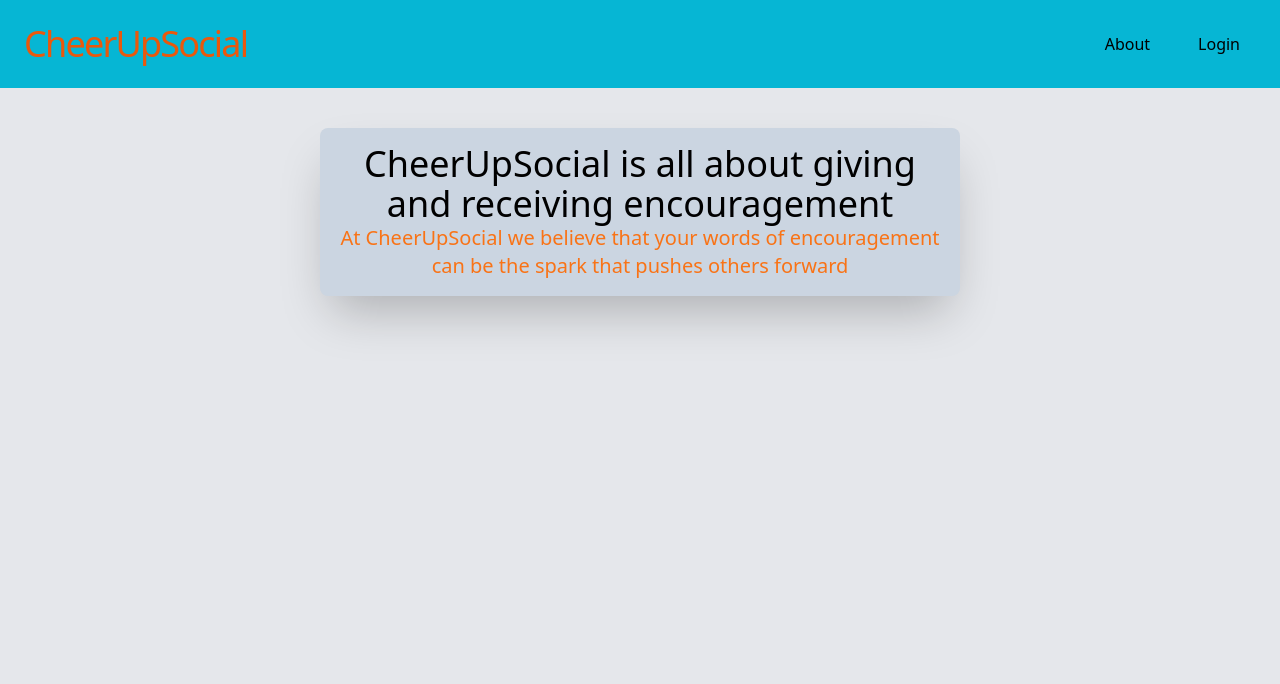
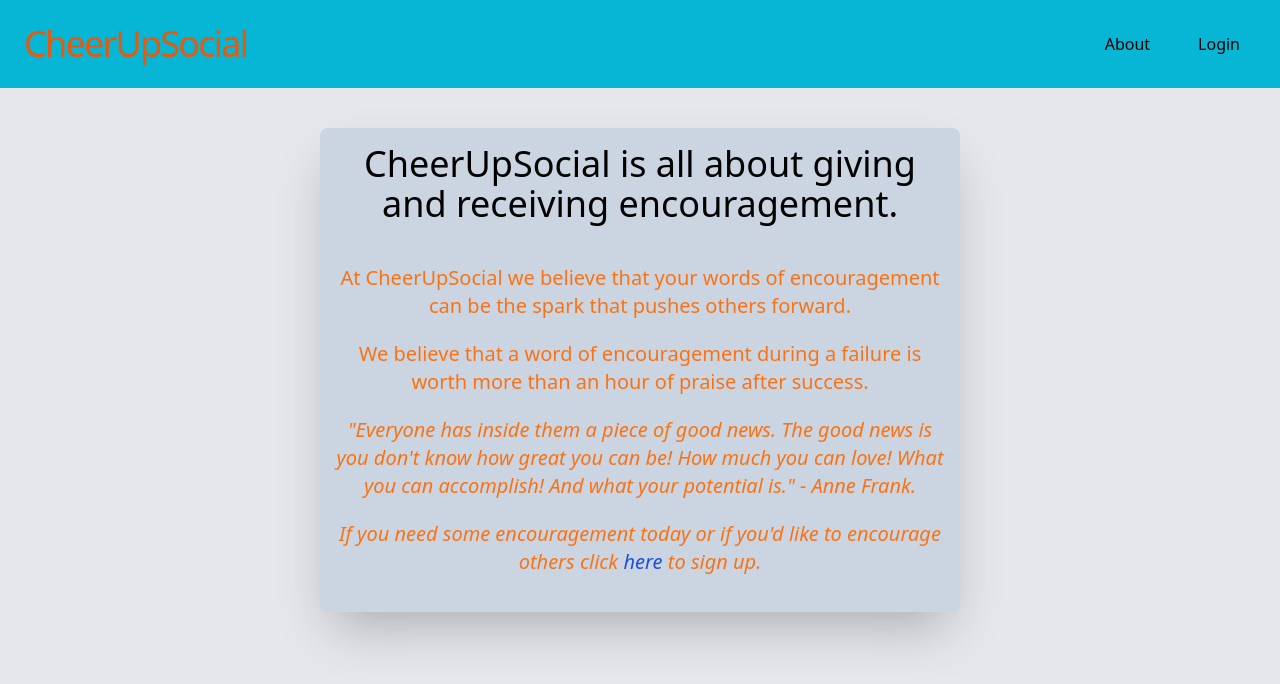
Before and after one commit to carlosgit7/final_project, a Vue app: page /about in a window 1280 px wide. Shown: the top 684 px of the page. Built offline with nearby package versions, Linux system fonts and the light colour scheme.

Commit message:
protected private routes

```diff
--- a/src/pages/about.vue
+++ b/src/pages/about.vue
@@ -1,6 +1,11 @@
 <template>
   <div class="flex flex-col w-1/2 mx-auto mt-10 p-4 text-xl font-light bg-slate-300 rounded-lg shadow-2xl items-center justify-center overflow-hidden text-center">
-    <h1 class="text-4xl"><span class="font-normal"> CheerUpSocial</span> is all about giving and receiving encouragement</h1>
-    <h3 class="text-orange-500">At CheerUpSocial we believe that your words of encouragement can be the spark that pushes others forward</h3>
+    <h1 class="text-4xl"><span class="font-normal"> CheerUpSocial</span> is all about giving and receiving encouragement.</h1>
+    <h3 class="text-orange-500 mt-10">At CheerUpSocial we believe that your words of encouragement can be the spark that pushes others forward.</h3>
+    <h3 class="text-orange-500 mt-5">We believe that a word of encouragement during a failure is worth more than an hour of praise after success.</h3>
+    <h3 class="text-orange-500 mt-5 italic">"Everyone has inside them a piece of good news. The good news is you don't know how great you can be! How much you can love! What you can accomplish! And what your potential is." - Anne Frank.</h3>
+    <h3 class="text-orange-500 mt-5 mb-5 italic">If you need some encouragement today or if you'd like to encourage others click
+    <router-link to="/" class="mt-5 text-blue-700">here</router-link> to sign up.</h3>
+
 </div>
 </template>
--- a/src/pages/index.vue
+++ b/src/pages/index.vue
@@ -36,14 +36,14 @@ const { error, setError } = loginError()
   {{isAuthenticated}}
   <div class="flex w-1/2 mx-auto  mt-16 p-4 text-xl font-light bg-slate-300 rounded-lg shadow-2xl items-center justify-center overflow-hidden">
     <form @submit.prevent="logginIn" class="flex flex-col space-y-4 p-3 w-1/2">
-      <input type="text" placeholder="Email" class="pl-2 rounded-md" v-model="username"
+      <input type="text" placeholder="Email or username" class="pl-2 rounded-md" v-model="username"
       :class="!ready && error ? 'border-2 border-red-500 p-1 rounded-md' : 'p-1 rounded-md'">
       <input type="password" placeholder="Password" class="pl-2 rounded-md" v-model="password"
       :class="!ready && error ? 'border-2 border-red-500 p-1 rounded-md' : 'p-1 rounded-md'">
       <button type="submit" @submit.prevent="logginIn" class="w-4/5 m-auto bg-green-500 rounded-md hover:bg-green-600">Login</button>
       <button class="w-4/5 m-auto bg-blue-600 rounded-md hover:bg-blue-800">Sign Up</button>
       <button class="w-4/5 m-auto bg-gray-400 rounded-md hover:bg-gray-500">
-          <img src="https://upload.wikimedia.org/wikipedia/commons/2/2f/Google_2015_logo.svg" class="m-auto object-cover h-7 w-auto" alt="Google_2015_logo">
+          <img src="https://upload.wikimedia.org/wikipedia/commons/2/2f/Google_2015_logo.svg" class="m-auto object-cover h-7 w-auto" alt="Sign up with google">
       </button>
 
     </form>
--- a/src/pages/logout.vue
+++ b/src/pages/logout.vue
@@ -1,3 +1,4 @@
+
 <template>
   <div class="flex flex-col w-1/2 mx-auto mt-10 p-4 text-xl font-light bg-slate-300 rounded-lg shadow-2xl items-center justify-center overflow-hidden">
     <h1 class="text-4xl text-green-500">Logout successful!</h1>
--- a/src/router.js
+++ b/src/router.js
@@ -1,5 +1,6 @@
 import { createRouter, createWebHistory } from "vue-router";
 import userAuth from "./composables/userAuth";
+
 import Index from './pages/index.vue';
 import Timeline from './pages/timeline.vue';
 import Profile from './pages/profile.vue';
@@ -8,6 +9,7 @@ import About from './pages/about.vue';
 import Logout from './pages/logout.vue';
 import NotFound from './pages/404.vue';
 
+const {isAuthenticated} = userAuth();
 
 const routes = [
     {
@@ -19,16 +21,34 @@ const routes = [
         path: "/timeline",
         name: "timeline",
         component: Timeline,
+        beforeEnter: (to, from, next) => {
+            if(!isAuthenticated.value){
+                next("/");
+            }
+            next();
+        }
     },
     {
         path: "/post",
         name: "Post",
         component: Post,
+        beforeEnter: (to, from, next) => {
+            if(!isAuthenticated.value){
+                next("/");
+            }
+            next();
+        }
     },
     {
         path: "/profile",
         name: "Profile",
         component: Profile,
+        beforeEnter: (to, from, next) => {
+            if(!isAuthenticated.value){
+                next("/");
+            }
+            next();
+        }
 
     },
     {
```
